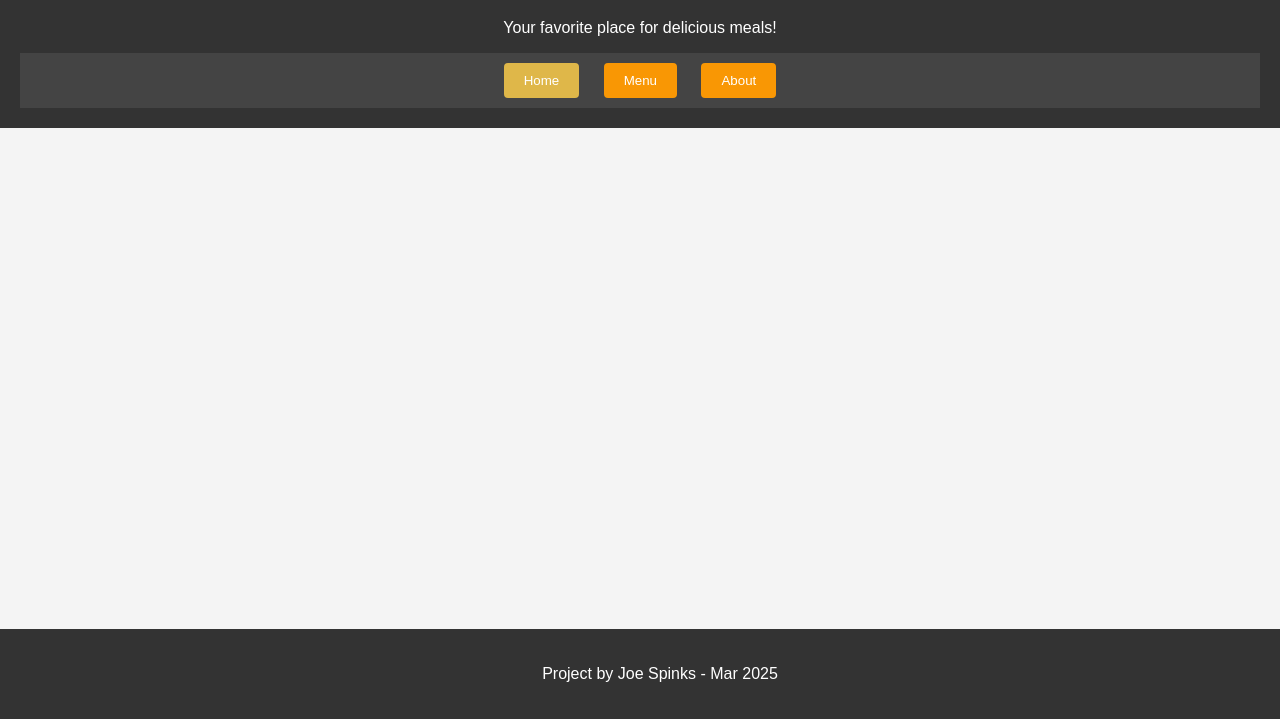
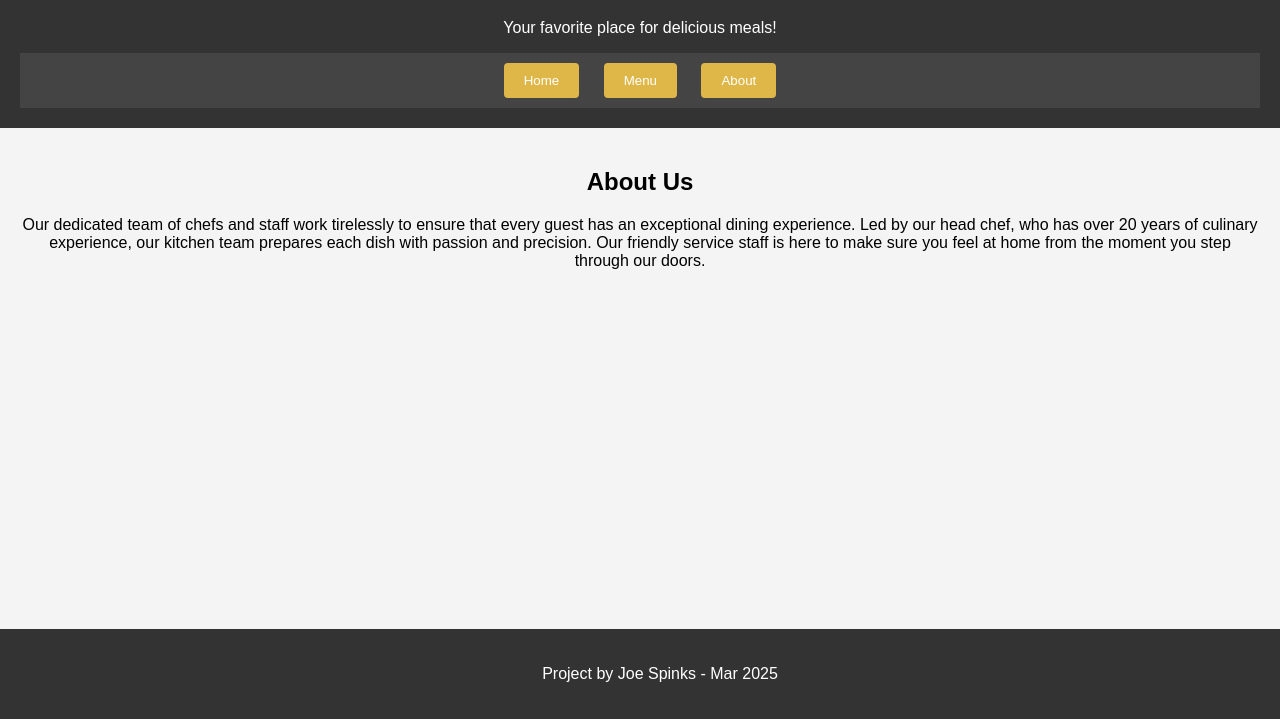
Before and after one commit to J-Spinks/restaurant-page, a website built with webpack: page src/restaurant.html in a window 1280 px wide. Both pictures are taken after a click on the button "About". Shown: the part 81-800 px from the top of the page. Built offline with nearby package versions, Linux system fonts and the light colour scheme.

Commit message:
project demo complete

```diff
--- a/src/about.js
+++ b/src/about.js
@@ -3,24 +3,18 @@ export const generateAboutPage = () => {
   const aboutPageDiv = document.createElement("div");
   const overviewHeadingDiv = document.createElement("h2");
   const overviewParaDiv = document.createElement("p");
-  const locationHeadingDiv = document.createElement("h3");
 
 
 
   overviewHeadingDiv.textContent = "About Us";
   overviewParaDiv.textContent = "Our dedicated team of chefs and staff work tirelessly to ensure that every guest has an exceptional dining experience. Led by our head chef, who has over 20 years of culinary experience, our kitchen team prepares each dish with passion and precision. Our friendly service staff is here to make sure you feel at home from the moment you step through our doors.";
 
-  promiseHeadingDiv.textContent = "Our Promise";
-  promiseParaDiv.textContent = "We promise an unforgettable dining experience. With great food, a warm ambiance, and excellent service, every visit is special. Whether you're here for a casual meal or a celebration, we will make it memorable!";
+  aboutPageDiv.classList.add("about");
 
-  homePageDiv.classList.add("home");
+  aboutPageDiv.appendChild(overviewHeadingDiv);
+  aboutPageDiv.appendChild(overviewParaDiv);
 
-  homePageDiv.appendChild(overviewHeadingDiv);
-  homePageDiv.appendChild(overviewParaDiv);
-  homePageDiv.appendChild(promiseHeadingDiv);
-  homePageDiv.appendChild(promiseParaDiv);
-
-  contentDiv.appendChild(homePageDiv);
+  contentDiv.appendChild(aboutPageDiv);
 
 };
 
--- a/src/index.js
+++ b/src/index.js
@@ -12,18 +12,15 @@ homeBtn.addEventListener("click", (e) => {
   console.log(e)
   clearContentDiv()
   generateHomePage()
-  homeTabHighlighted()
 });
 
 
 menuBtn.addEventListener("click", () => {
   clearContentDiv()
   generateMenuPage()
-  menuTabHighlighted()
 });
 
 aboutBtn.addEventListener("click", () => {
   clearContentDiv()
   generateAboutPage()
-  aboutTabHighlighted()
 })
--- a/src/restaurant.html
+++ b/src/restaurant.html
@@ -14,8 +14,8 @@
 
     <nav>
       <button id="home-btn" class="btn">Home</button>
-      <button id="menu-btn">Menu</button>
-      <button id="about-btn">About</button>
+      <button id="menu-btn" class="btn">Menu</button>
+      <button id="about-btn" class="btn">About</button>
     </nav>
   </header>
 
--- a/src/styles.css
+++ b/src/styles.css
@@ -17,7 +17,7 @@ nav {
   background-color: #444;
 }
 
-nav button, .btn {
+ .btn {
   padding: 10px 20px;
   margin: 10px;
   background-color: #dfb749;
@@ -27,7 +27,7 @@ nav button, .btn {
   border-radius: 4px;
 }
 
-nav button, .btn-selected {
+.btn-selected {
   background-color: rgb(249, 151, 4);
   cursor: default;
 }
```
